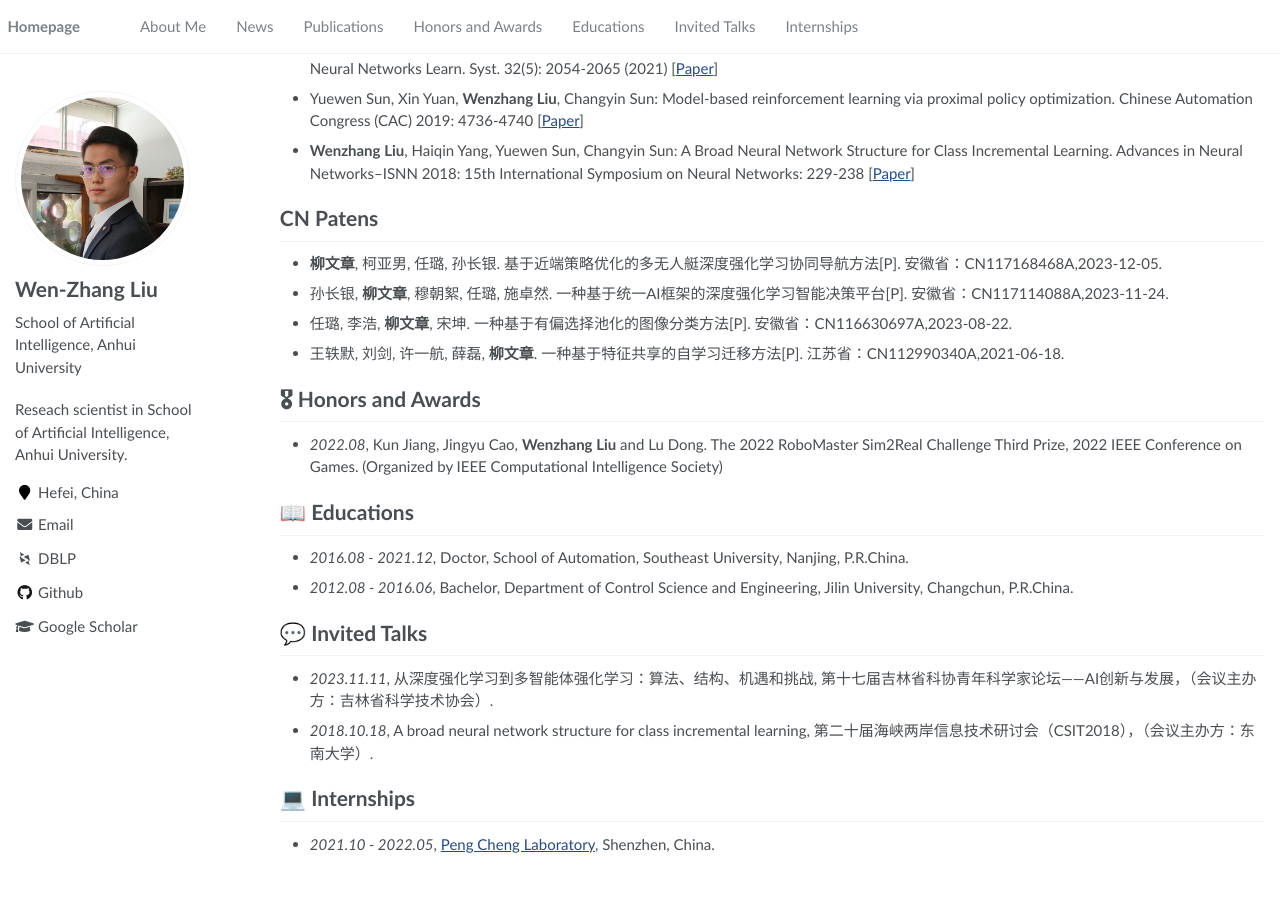
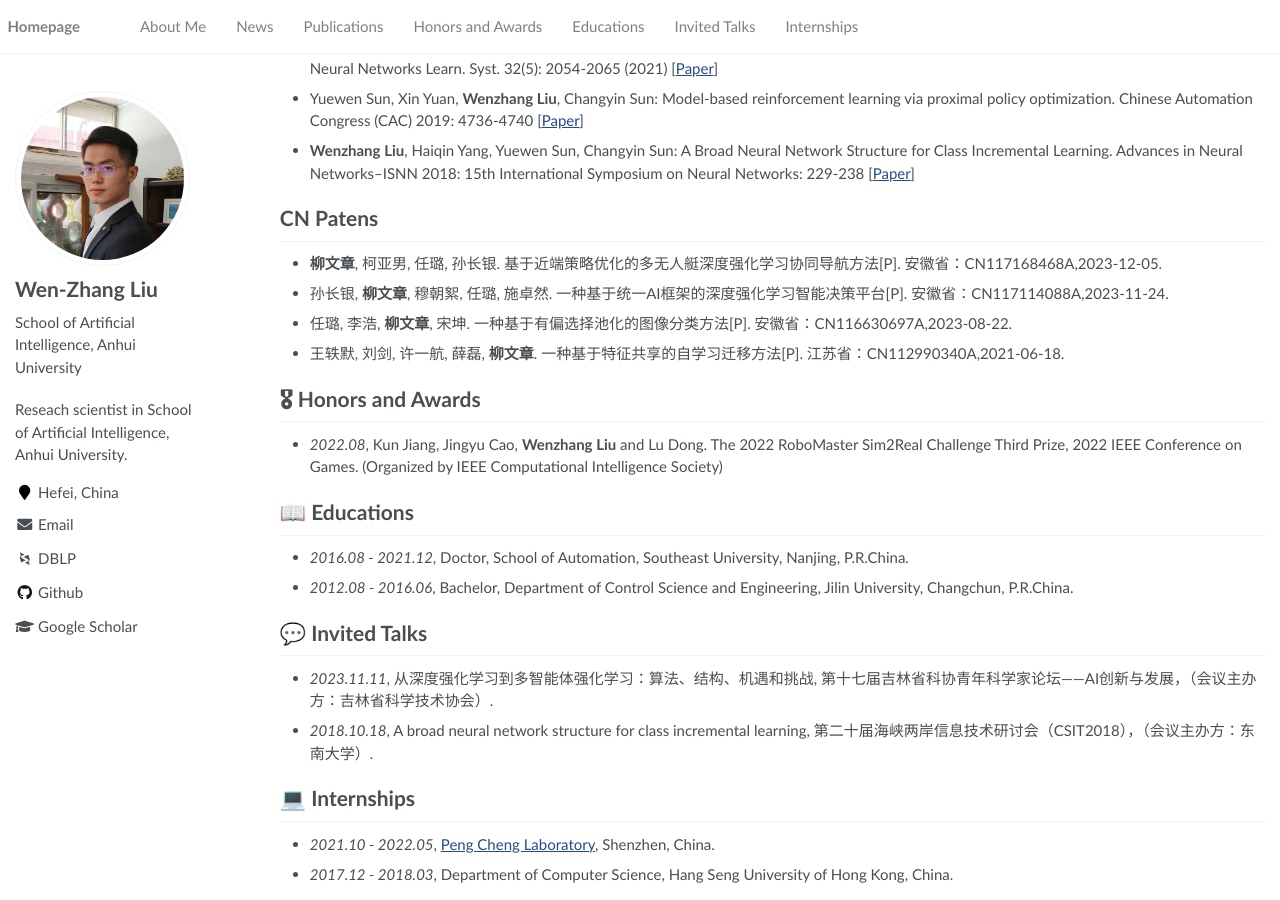
Before and after one commit to wenzhangliu/wenzhangliu.github.io, a Jekyll site: the page built from _pages/about.md, in a window 1280 px wide and 900 px high, scrolled down 719 px. Built offline with Jekyll 4.4.1, drawn with Linux system fonts in a browser that asks for light colours; some web fonts are replaced; before the commit the page ends 1589 px from its top, so only the background shows below that.

Commit message:
add internships

```diff
--- a/_pages/about.md
+++ b/_pages/about.md
@@ -108,3 +108,5 @@ Presently, I serve as a research scientist at the School of Artificial Intellige
 
 # 💻 Internships
 - *2021.10 - 2022.05*, [Peng Cheng Laboratory](https://www.pcl.ac.cn/), Shenzhen, China.
+
+- *2017.12 - 2018.03*, Department of Computer Science, Hang Seng University of Hong Kong, China.
```
